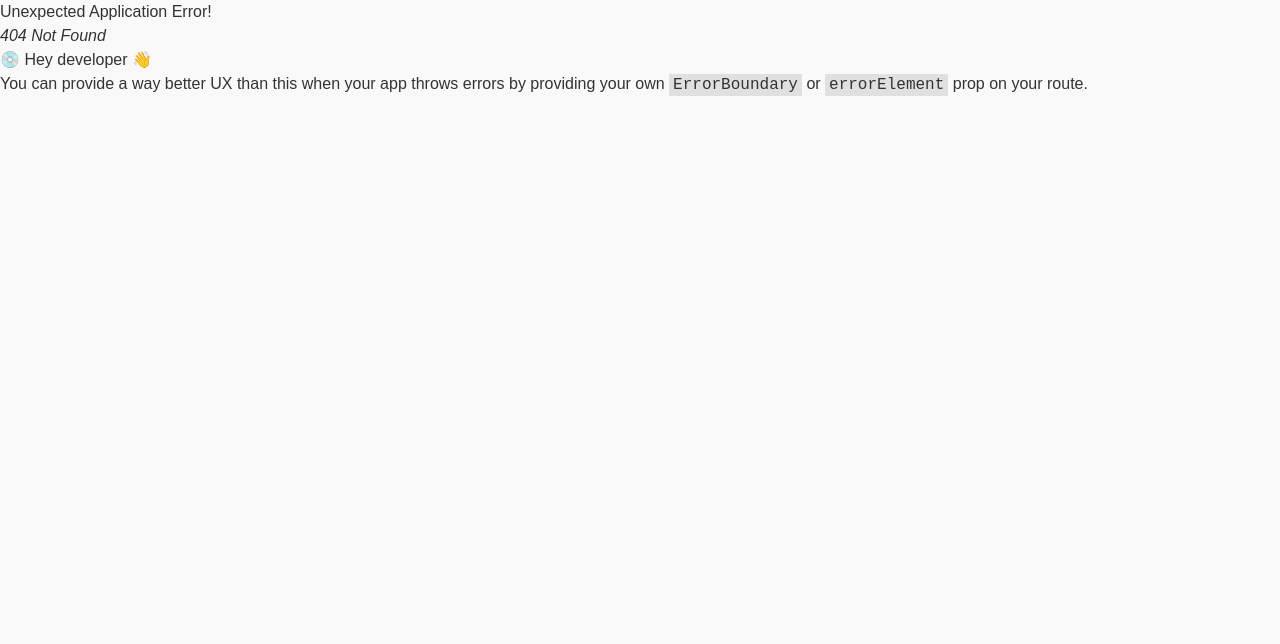
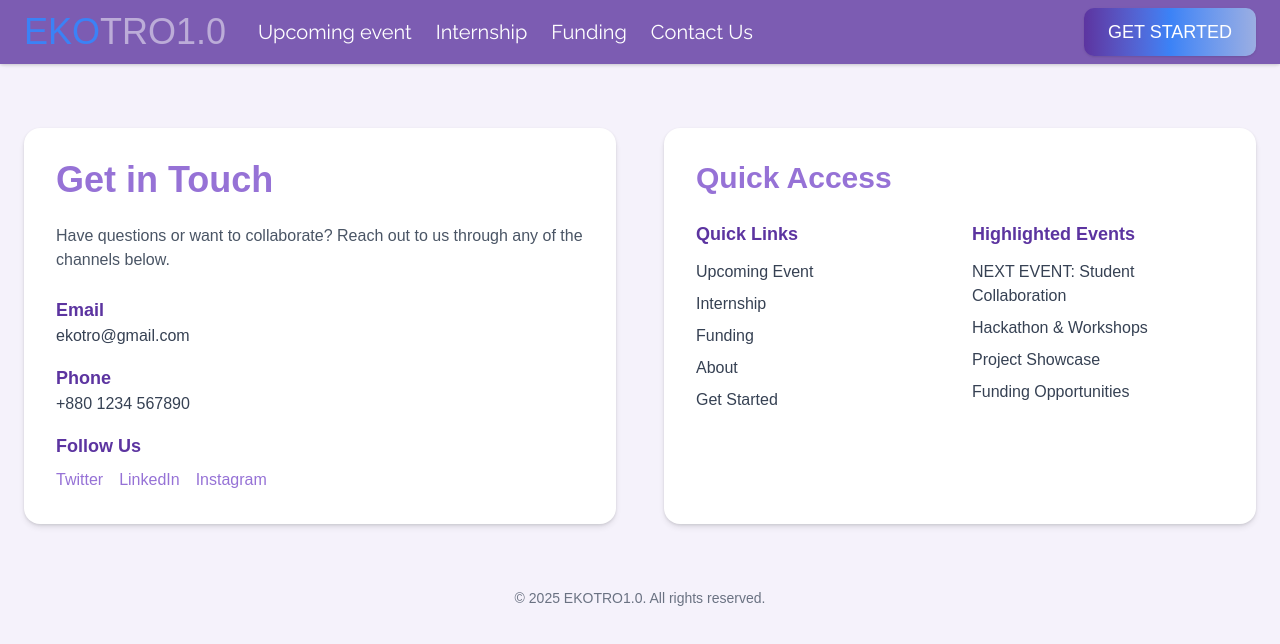
Before and after one commit to Nafisa-Tabassum-Mim/Ekotro1.0, a React (Vite) app in the folder frontend/: page /contact_us in a window 1280 px wide. Before the commit this address had no page. Shown: the top 644 px of the page. Built offline with nearby package versions, Linux system fonts and the light colour scheme; a web font is replaced by a local one.

Commit message:
event details and contact us added

```diff
--- a/frontend/src/components/Navbar.jsx
+++ b/frontend/src/components/Navbar.jsx
@@ -24,7 +24,7 @@ const navigationLinks = [
   { href: "/upcoming_event", label: "Upcoming event" },
   { href: "/internship", label: "Internship" },
   { href: "#", label: "Funding" },
-  { href: "#", label: "About" },
+  { href: "/contact_us", label: "Contact Us" },
 ]
 
 export default function Navbar() {
--- /dev/null
+++ b/frontend/src/frontend_part/HomeSection/ContactUs.jsx
@@ -0,0 +1,76 @@
+import React from 'react';
+
+const ContactUs = () => {
+ return (
+    <div className="bg-[#f5f2fb] min-h-screen py-16 px-6">
+      <div className="max-w-7xl mx-auto grid grid-cols-1 md:grid-cols-2 gap-12">
+
+        {/* Contact Info */}
+        <div className="bg-white rounded-xl shadow-lg p-8">
+          <h1 className="text-4xl font-bold mb-6 text-[#9672d6]">Get in Touch</h1>
+          <p className="text-gray-600 mb-6">
+            Have questions or want to collaborate? Reach out to us through any of the channels below.
+          </p>
+
+          {/* Contact Details */}
+          <div className="space-y-4">
+            <div>
+              <h3 className="font-semibold text-lg text-[#5c34a0]">Email</h3>
+              <p className="text-gray-700">ekotro@gmail.com</p>
+            </div>
+            <div>
+              <h3 className="font-semibold text-lg text-[#5c34a0]">Phone</h3>
+              <p className="text-gray-700">+880 1234 567890</p>
+            </div>
+            <div>
+              <h3 className="font-semibold text-lg text-[#5c34a0]">Follow Us</h3>
+              <div className="flex space-x-4 mt-2">
+                <a href="#" className="text-[#9672d6] hover:text-[#5c34a0]">Twitter</a>
+                <a href="#" className="text-[#9672d6] hover:text-[#5c34a0]">LinkedIn</a>
+                <a href="#" className="text-[#9672d6] hover:text-[#5c34a0]">Instagram</a>
+              </div>
+            </div>
+          </div>
+        </div>
+
+        {/* Quick Links & Events */}
+        <div className="bg-white rounded-xl shadow-lg p-8">
+          <h2 className="text-3xl font-bold mb-6 text-[#9672d6]">Quick Access</h2>
+          <div className="grid grid-cols-1 md:grid-cols-2 gap-6">
+
+            {/* Quick Links */}
+            <div>
+              <h3 className="font-semibold text-lg text-[#5c34a0] mb-3">Quick Links</h3>
+              <ul className="space-y-2 text-gray-700">
+                <li><a href="#upcoming" className="hover:text-[#9672d6]">Upcoming Event</a></li>
+                <li><a href="#internship" className="hover:text-[#9672d6]">Internship</a></li>
+                <li><a href="#funding" className="hover:text-[#9672d6]">Funding</a></li>
+                <li><a href="#about" className="hover:text-[#9672d6]">About</a></li>
+                <li><a href="#get-started" className="hover:text-[#9672d6]">Get Started</a></li>
+              </ul>
+            </div>
+
+            {/* Events */}
+            <div>
+              <h3 className="font-semibold text-lg text-[#5c34a0] mb-3">Highlighted Events</h3>
+              <ul className="space-y-2 text-gray-700">
+                <li><a href="#event1" className="hover:text-[#9672d6]">NEXT EVENT: Student Collaboration</a></li>
+                <li><a href="#event2" className="hover:text-[#9672d6]">Hackathon & Workshops</a></li>
+                <li><a href="#event3" className="hover:text-[#9672d6]">Project Showcase</a></li>
+                <li><a href="#event4" className="hover:text-[#9672d6]">Funding Opportunities</a></li>
+              </ul>
+            </div>
+
+          </div>
+        </div>
+
+      </div>
+
+      {/* Footer Note */}
+      <div className="mt-16 text-center text-gray-500 text-sm">
+        &copy; 2025 EKOTRO1.0. All rights reserved.
+      </div>
+    </div>
+  );
+};
+export default ContactUs;
--- a/frontend/src/frontend_part/HomeSection/Section1.jsx
+++ b/frontend/src/frontend_part/HomeSection/Section1.jsx
@@ -3,47 +3,40 @@ const events = {
   registration: [
     {
       day: "Day 1",
-      date: "October 24, 2024",
       title: "Registration Opens",
-      desc: "Registration for IntraHacktive 1.0 begins. Participants can register online through the website."
+      desc: "Click on Sign Up / Register. Choose your role: Student or Company. Fill in your details (name, email, password, university/company, etc.).Confirm your email if required. or student."
     },
     {
       day: "Day 2",
-      date: "October 28, 2024",
-      title: "Debuggers and Database Wizard Deadline",
-      desc: "Registration deadline for Debuggers and Database Wizard challenges. Ensure your registration is completed by this date."
+      title: "Complete Your Profile",
+      desc: "Log in to your account.Upload a profile photo.Add social links (optional, e.g., LinkedIn, Facebook).For students: add your university, department, and year.For companies: add your organization name and type of events you host."
     },
     {
       day: "Day 3",
-      date: "October 31, 2024",
-      title: "Hackathon Deadline",
-      desc: "Registration along with the submission deadline for the high-level solution and video presentation for the Hackathon. Teams will be shortlisted based on this submission."
+      title: "Explore Events",
+      desc: "Navigate to the Events section.Browse events by university, category, or date. Click on an event to see full details: Description Date & Time Location (online or offline) Participation requirements"
     }
   ],
   mainEvents: [
     {
       day: "Day 3",
-      date: "November 3, 2024",
-      title: "Online Round for Debuggers & Database Wizard",
-      desc: "Compete in the online preliminary round for Debuggers and Database Wizard. Participants will be tested on their debugging skills or database management expertise."
+      title: "Register for an Event",
+      desc: "Select the event you want to join.Click Register / Join. Fill in any required information (e.g., team members, project details). Confirm your registration. For companies hosting events: you can create an event by providing all details and setting deadlines."
     },
     {
       day: "Day 4",
-      date: "November 8, 2024",
-      title: "Online Hackathon Begins",
-      desc: "The online Hackathon starts. Teams will receive a contained version of their preliminary problem statement and must create a product within 72 hours."
+      title: "Participate in Events",
+      desc: "For online events: Log in on the event date. Access resources, challenges, or competition tasks. Submit your work via Ekotro 1.0. For offline events: Check the event location and schedule. Attend on time and use Ekotro 1.0 to track your results or submissions."
     },
     {
       day: "Day 5",
-      date: "November 10, 2024",
-      title: "Online Hackathon Ends",
-      desc: "The 72-hour online Hackathon comes to an end. Submissions must be made before the deadline."
+      title: "Track Your Progress",
+      desc: "Visit your Dashboard to see. Events you joined Deadlines and reminders Submissions and results For companies: monitor participant registrations, submissions, and feedback."
     },
     {
       day: "Day 6",
-      date: "November 11, 2024",
-      title: "Final Round and Presentations",
-      desc: "On-campus final round for Hackathon, Debuggers, and Database Wizard. Teams will polish their products for Hackathon and present to judges. Debuggers and Database Wizards will compete offline."
+      title: "Get Notifications & Updates",
+      desc: "Enable notifications to receive. New events at your university Reminders for deadlines Announcements from companies or event organizers"
     }
   ]
 };
@@ -70,7 +63,6 @@ const Section1 = () => {
                   </div>
                 </div>
                 <div>
-                  <p className="text-gray-600">{item.date}</p>
                   <h4 className="font-bold text-lg mt-1">{item.title}</h4>
                   <p className="text-gray-500">{item.desc}</p>
                 </div>
@@ -93,7 +85,6 @@ const Section1 = () => {
                   </div>
                 </div>
                 <div>
-                  <p className="text-gray-600">{item.date}</p>
                   <h4 className="font-bold text-lg mt-1">{item.title}</h4>
                   <p className="text-gray-500">{item.desc}</p>
                 </div>
--- a/frontend/src/frontend_part/Profile/StudentProfile.jsx
+++ b/frontend/src/frontend_part/Profile/StudentProfile.jsx
@@ -1,4 +1,4 @@
-import  { useEffect, useState } from "react";
+import { useEffect, useState } from "react";
 import { Button } from "@/components/ui/button";
 import { Card, CardContent } from "@/components/ui/card";
 import { Input } from "@/components/ui/input";
@@ -100,12 +100,13 @@ const StudentProfile = () => {
                             Profile Completeness
                         </p>
                         <div className="w-full h-2 bg-gray-200 rounded-full">
-                            <div className="w-full h-2 bg-blue-600 rounded-full"></div>
+                            <div className="w-1/5 h-2 bg-blue-600 rounded-full"></div>
                         </div>
                         <p className="text-xs mt-1 text-blue-600 font-medium text-right">
-                            100% Complete
+                            20% Complete
                         </p>
                     </div>
+
                 </Card>
 
                 {/* Right Content */}
--- a/frontend/src/main.jsx
+++ b/frontend/src/main.jsx
@@ -15,6 +15,7 @@ import UpcomingEvent from './frontend_part/Event/UpcomingEvent';
 import Internship from './frontend_part/Event/Internship';
 import EventDetails from './frontend_part/Event/EventDetails';
 import ProtectedRoute from './frontend_part/authentication/ProtectedRoute';
+import ContactUs from './frontend_part/HomeSection/ContactUs';
 
 const router = createBrowserRouter([
   {
@@ -39,6 +40,10 @@ const router = createBrowserRouter([
       {
         path: '/internship',
         element: <Internship></Internship>,
+      },
+      {
+        path: '/contact_us',
+        element: <ContactUs></ContactUs>,
       },
     ],
   },
```
